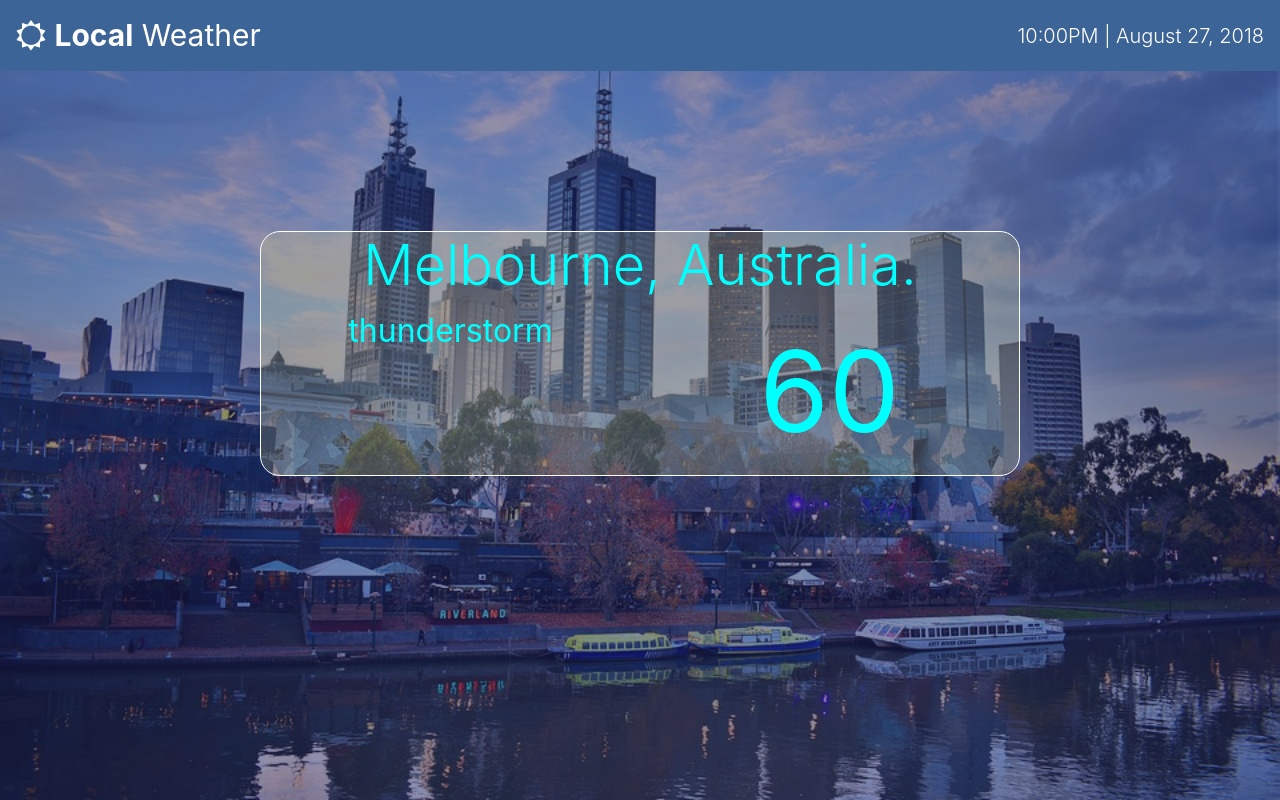
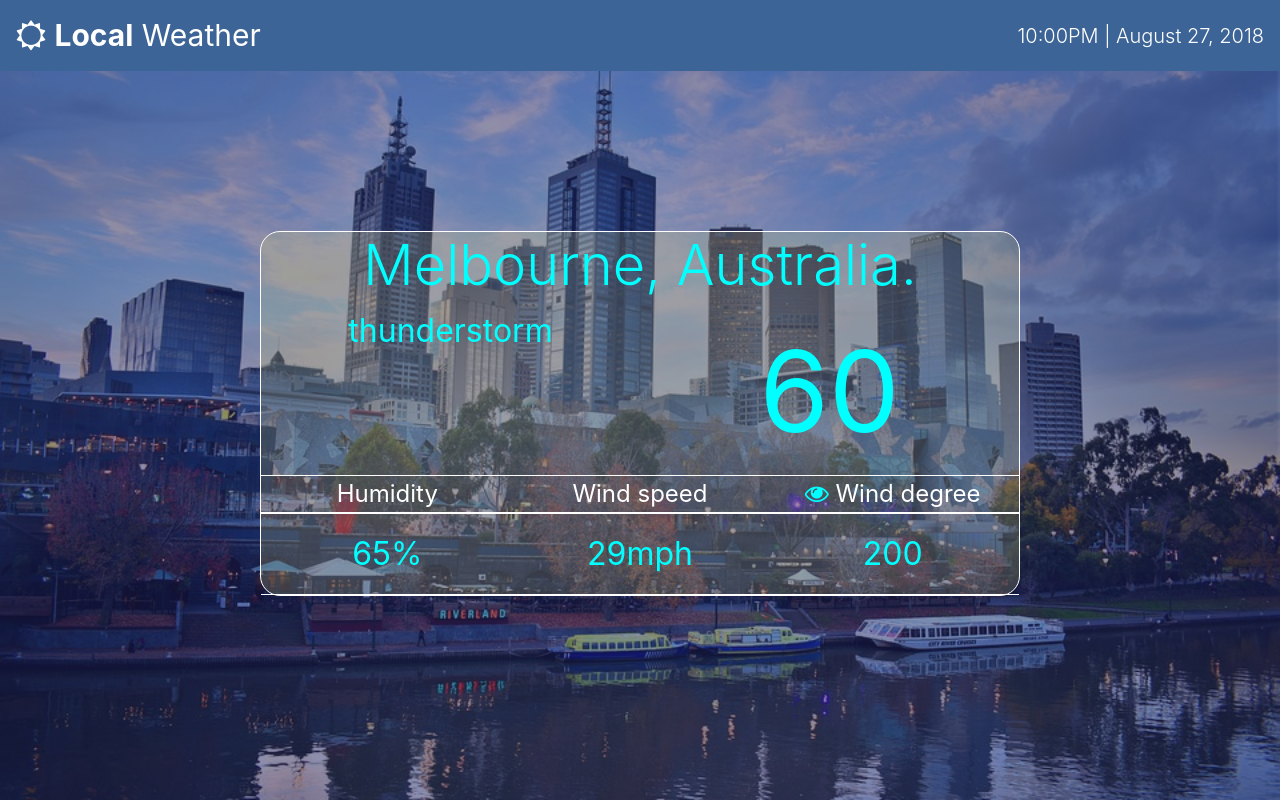
Before and after one commit to GowriKrishnamurthy/LocalWeatherApp, a plain HTML site: page index.html in a window 1280 px wide. Drawn offline with nearby package versions, Linux system fonts and the light colour scheme; some icons are missing; files whose address does not match are found by name.

Commit message:
weather header and details added. styling done

```diff
--- a/css/style.css
+++ b/css/style.css
@@ -67,3 +67,14 @@ weather-header {
 #icon-thermometer {
 	font-size: 5rem;
 }
+
+.humidity, .wind-speed, .wind-degree {
+	border-top: 1px solid white;
+	border-bottom: 1px solid white;
+	font-size: 1.5rem;
+}
+#humidity, #wind-speed, #wind-degree {
+	font-size: 2rem;
+	padding-top: 1rem;
+	padding-bottom: 1rem;
+}
--- a/index.html
+++ b/index.html
@@ -1,4 +1,5 @@
 <html>
+
     <head>
         <!-- Meta -->
         <meta charset="utf-8">
@@ -53,6 +54,7 @@
             <div class="container">
                 <div class="row">
                     <div class="col-8 weather mx-auto">
+                        <!-- Weather Header -->
                         <div class="weather-header">
                             <h1
                                 id="location"
@@ -83,6 +85,44 @@
                                 </div>
                             </div>
                         </div>
+                        <!-- Weather Detail Section-->
+                        <div class="weather-detail">
+                            <div class="row">
+                                <div class="humidity col-4 text-center">
+                                    <i class="wi wi-raindrop"></i>
+                                    <span>Humidity</span>
+                                </div>
+                                <div class="wind-speed col-4 text-center">
+                                    <i class="wi wi-strong-wind"></i>
+                                    <span>Wind speed</span>
+                                </div>
+                                <div class="wind-degree col-4 text-center">
+                                    <i class="fa fa-eye"></i>
+                                    <span>Wind degree</span>
+                                </div>
+                            </div>
+                        </div>
+                        <!-- Weather Detail Data -->
+                        <div class="row">
+                            <div
+                                id="humidity"
+                                class="wind-degree col-4 text-center"
+                            >
+                                65%
+                            </div>
+                            <div
+                                id="wind-speed"
+                                class="wind-speed col-4 text-center"
+                            >
+                                29mph
+                            </div>
+                            <div
+                                id="wind-degree"
+                                class="wind-degree col-4 text-center"
+                            >
+                                200
+                            </div>
+                        </div>
                     </div>
                 </div>
             </div>
```
